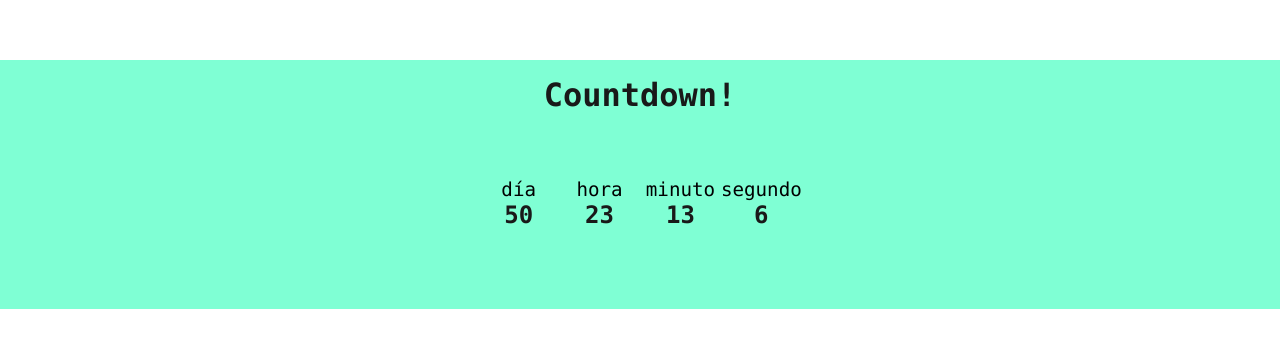
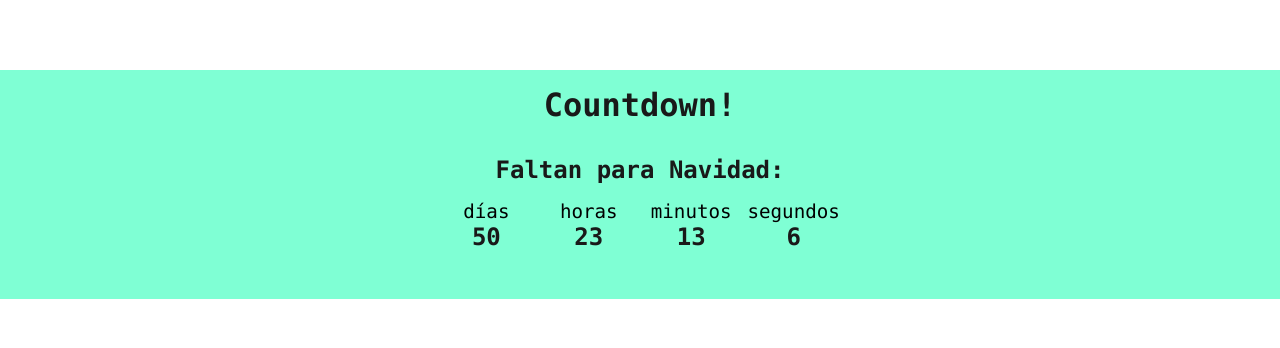
Before and after one commit to nosoynati/react-countdown, a React (Vite) app: page / in a window 1280 px wide. Shown: the part 216-564 px from the top of the page. Built offline with nearby package versions, Linux system fonts and the light colour scheme.

Commit message:
feat: added event and fix styles

```diff
--- a/eslint.config.js
+++ b/eslint.config.js
@@ -33,6 +33,7 @@ export default [
         'warn',
         { allowConstantExport: true },
       ],
+      "react/prop-types": 0
     },
   },
 ]
--- a/src/App.jsx
+++ b/src/App.jsx
@@ -5,7 +5,7 @@ const dtaae = new Date("2024/12/24")
   return (
     <div className="main">
     <h1>Countdown!</h1>
-    <Countdown targetDay={dtaae}/>
+    <Countdown targetDay={dtaae} evento={'Navidad'}/>
     </div>
   )
 }
--- a/src/components/countdown/Countdown.jsx
+++ b/src/components/countdown/Countdown.jsx
@@ -1,8 +1,9 @@
 import { useState, useEffect } from "react";
 import "./style.scss";
+
 import DoneCount from '../done/DoneCount'
 
-const Countdown = ({targetDay}) => {
+const Countdown = ({targetDay, evento}) => {
 
   // const targetDay = new Date("2024/11/24");
 
@@ -49,21 +50,22 @@ const Countdown = ({targetDay}) => {
   return (
     <>
       <div className="counter">
+      <h2>Faltan para {evento}:</h2>
         <div className="reloj row">
           <div className="col">
-            <p>día</p>
+            <p>{ date.day == 1 ? 'día' : 'días'}</p>
             <h2>{date.day}</h2>
           </div>
           <div className="col">
-            <p>hora</p>
+            <p>{time.hours == 1 ? 'hora' : 'horas'}</p>
             <h2>{time.hours}</h2>
           </div>
           <div className="col">
-            <p>minuto</p>
+            <p>{time.minutes == 1 ? 'minuto' : 'minutos'}</p>
             <h2>{time.minutes}</h2>
           </div>
           <div className="col">
-            <p>segundo</p>
+            <p>segundos</p>
             <h2>{time.seconds}</h2>
           </div>
         </div>
--- a/src/components/countdown/style.scss
+++ b/src/components/countdown/style.scss
@@ -1,9 +1,10 @@
 .counter {
   display: flex;
-  flex-direction: row;
+  flex-direction: column;
+  align-items: center;
   justify-content: center;
   margin: 2rem;
-  padding: 2rem;
+  padding: 0 1rem;
   gap: 1rem;
   height: 100%;
 }
@@ -15,6 +16,7 @@
   display: grid;
   grid-template-columns: repeat(4, 1fr);
   justify-items: center;
+  gap: 10px;
   align-items:center;
 }
 .col > p {
```
